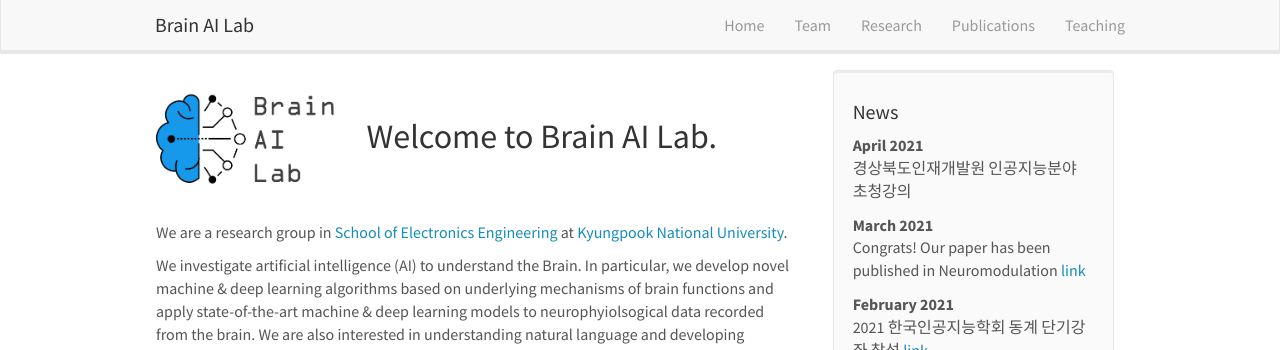
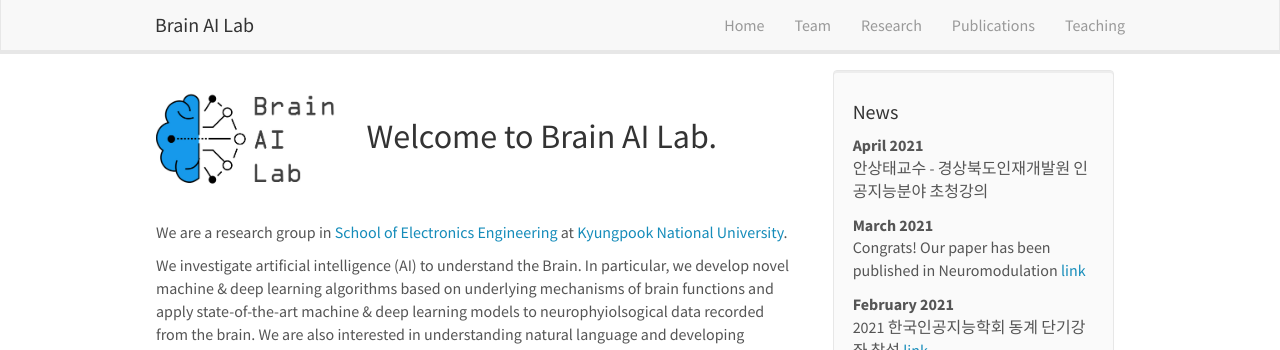
Before and after one commit to KNU-BrainAI/knu-brainai.github.io, a Jekyll site: the page built from _pages/home.md, in a window 1280 px wide. Shown: the top 350 px of the page. Built offline with Jekyll 4.4.1, drawn with Linux system fonts in a browser that asks for light colours; nearby versions of some CDN libraries.

Commit message:
Update news.yml

```diff
--- a/_data/news.yml
+++ b/_data/news.yml
@@ -1,6 +1,6 @@
 - date: April 2021
-  headline: "경상북도인재개발원 인공지능분야 초청강의"
-  details: "강의자: 안상태, 강의대상: 6급공무원, 강의내용:인공지능, 초정기관:경상북도인재개발원"
+  headline: "안상태교수 - 경상북도인재개발원 인공지능분야 초청강의"
+  details: "강의자: 안상태, 강의대상: 6급공무원, 강의내용:인공지능, 초기관:경상북도인재개발원"
 
 - date: March 2021
   headline: "Congrats! Our paper has been published in Neuromodulation <a href='https://onlinelibrary.wiley.com/doi/10.1111/ner.13389'>link</a>"
```
